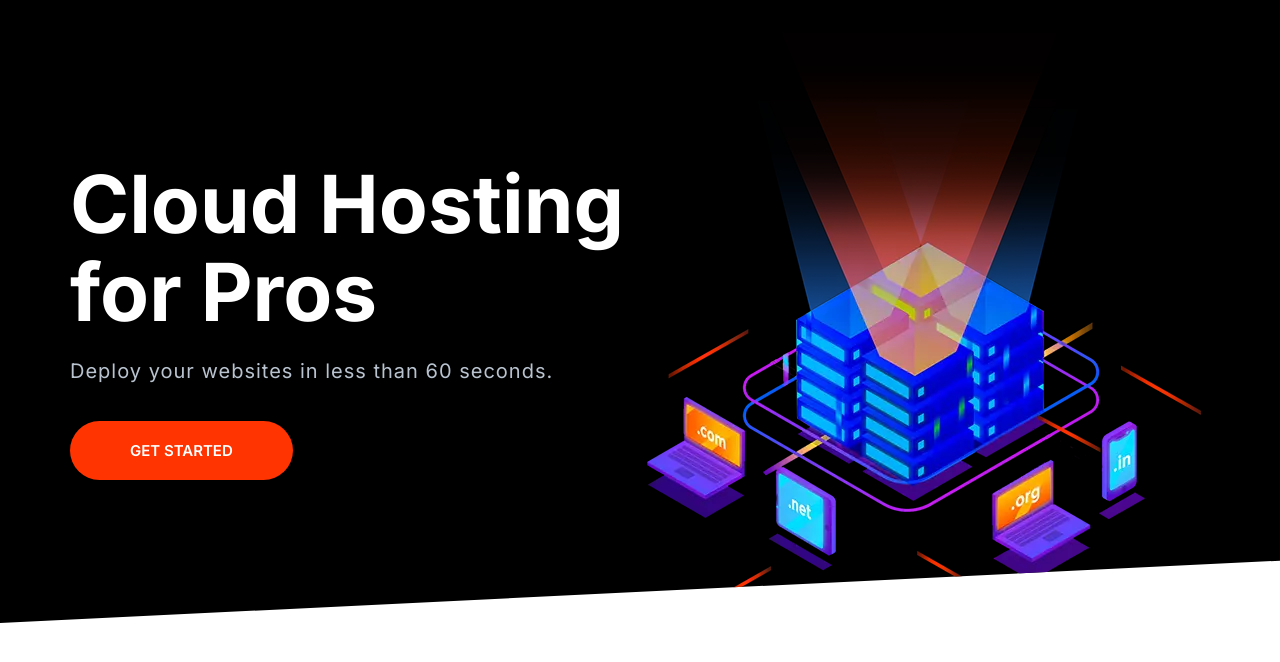
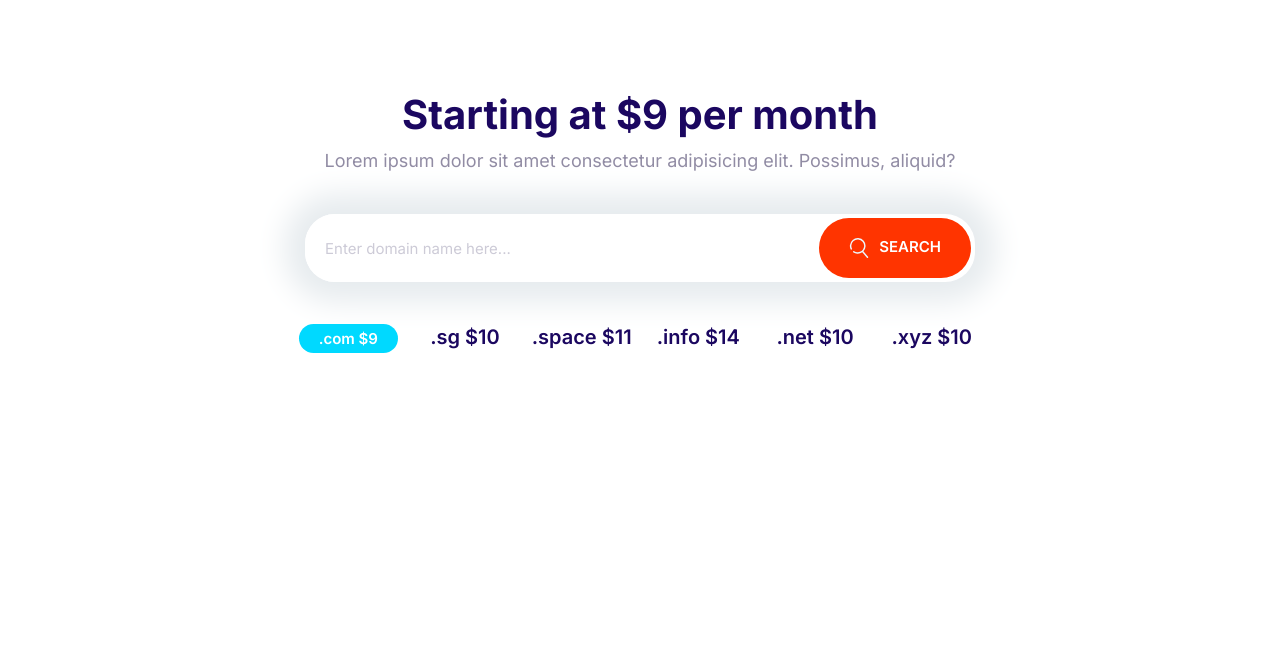
Before and after one commit to DaifMoe/Moeify, a plain HTML site: page index.html in a window 1280 px wide. Drawn offline with Linux system fonts and the light colour scheme.

Commit message:
Domain Block and Styles

```diff
--- a/css/styles.css
+++ b/css/styles.css
@@ -200,10 +200,18 @@ a {
   font-size: 1.8rem;
   font-weight: 600;
   margin: 1rem 0;
+  outline: 0;
   padding: 2rem 3rem;
   text-align: center;
   text-transform: uppercase;
   white-space: nowrap;
+}
+
+.btn .icon {
+  width: 2rem;
+  height: 2rem;
+  margin-right: 1rem;
+  vertical-align: middle;
 }
 
 .btn--primary {
@@ -283,7 +291,7 @@ a {
 .input-group .input {
   border: 0;
   flex-grow: 1;
-  padding: 1.5rem 1rem;
+  padding: 1.5rem 2rem;
 }
 
 .input-group .btn {
@@ -698,3 +706,28 @@ a {
     align-self: center;
   }
 }
+
+/* Domain Block */
+.block-domain .input-group {
+  box-shadow: 0 0 30px 20px #e6ebee;
+  border: 0;
+  margin: 4rem auto;
+  max-width: 670px;
+}
+
+.block-domain__prices {
+  display: grid;
+  grid-template-columns: repeat(3, 1fr);
+  grid-template-rows: repeat(2, 6rem);
+  font-size: 2rem;
+  font-weight: 600;
+  justify-items: center;
+  max-width: 700px;
+  margin: 0 auto;
+}
+
+@media screen and (min-width: 768px) {
+  .block-domain__prices {
+    grid-template-columns: repeat(auto-fit, minmax(10rem, 1fr));
+  }
+}
--- a/index.html
+++ b/index.html
@@ -13,27 +13,34 @@
     <link rel="stylesheet" href="css/styles.css" />
   </head>
   <body>
-    <section class="bloc block--dark block--skewed-left hero">
-      <div class="container grid grid--1x2">
-        <header class="block__header hero__content">
-          <h1 class="block__heading">Cloud Hosting for Pros</h1>
-          <p class="hero__tagline">
-            Deploy your websites in less than 60 seconds.
-          </p>
-          <a href="" class="btn btn--accent btn--stretched">Get Started</a>
-        </header>
-        <picture>
-          <source
-            type="image/webp"
-            srcset="images/banner.webp 1x, images/banner@2x.webp 1z"
-          />
-          <source
-            type="image/png"
-            srcset="images/banner.png 1x, images/banner@2x.png 1z"
-          />
-          <img class="hero__image" src="images/banner.png" alt="" />
-        </picture>
+    <section class="block container block-domain">
+      <header class="block__header">
+        <h2>Starting at $9 per month</h2>
+        <p>
+          Lorem ipsum dolor sit amet consectetur adipisicing elit. Possimus,
+          aliquid?
+        </p>
+      </header>
+      <div class="input-group">
+        <input
+          type="text"
+          class="input"
+          placeholder="Enter domain name here..."
+        />
+        <button class="btn btn--accent">
+          <svg class="icon icon--white">
+            <use xlink:href="images/sprite.svg#search"></use></svg
+          >Search
+        </button>
       </div>
+      <ul class="list block-domain__prices">
+        <li><span class="badge badge--secondary">.com $9</span></li>
+        <li>.sg $10</li>
+        <li>.space $11</li>
+        <li>.info $14</li>
+        <li>.net $10</li>
+        <li>.xyz $10</li>
+      </ul>
     </section>
     <script src="js/main.js"></script>
   </body>
```
